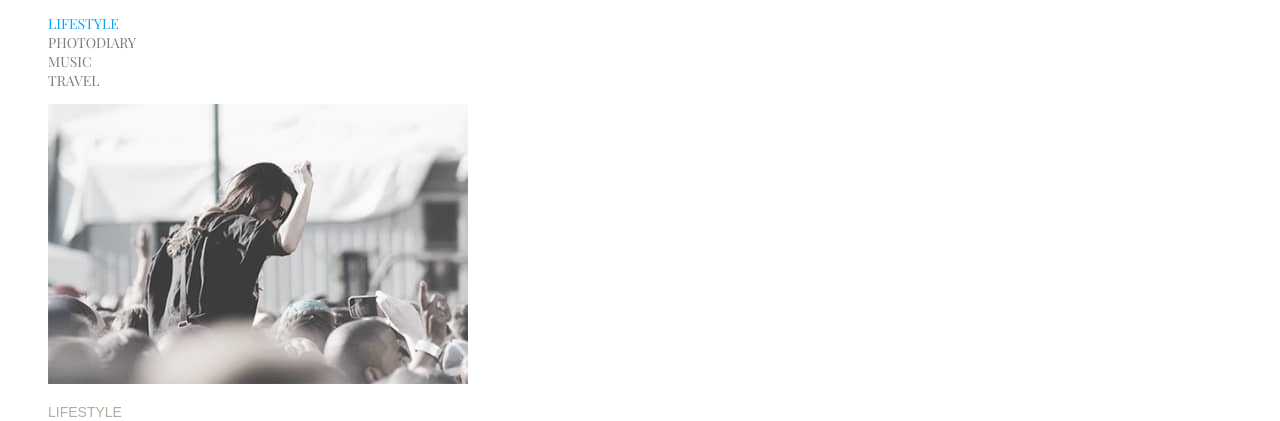
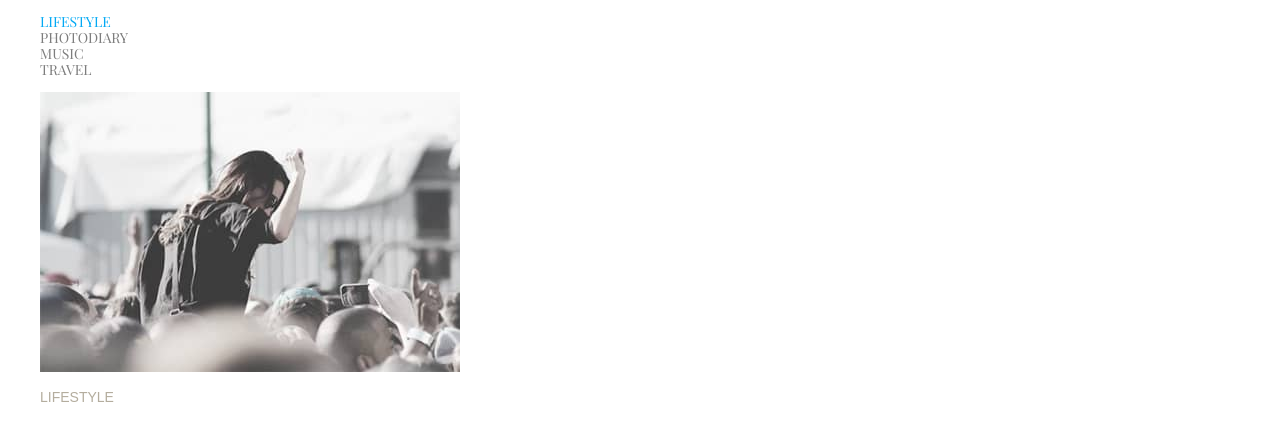
Before and after one commit to Hlib612/photoblog_new, a plain HTML site: page index.html in a window 1280 px wide. Shown: the top 421 px of the page. Drawn offline with nearby package versions, Linux system fonts and the light colour scheme.

Commit message:
add files

```diff
--- a/index.html
+++ b/index.html
@@ -4,6 +4,7 @@
     <meta charset="UTF-8" />
     <meta name="viewport" content="width=device-width, initial-scale=1.0" />
     <title>PHOTOBLOG</title>
+    <link rel="stylesheet" href="https://cdnjs.cloudflare.com/ajax/libs/modern-normalize/1.1.0/modern-normalize.css">
     <link rel="stylesheet" href="/css/style.css" />
     <link rel="preconnect" href="https://fonts.googleapis.com" />
     <link rel="preconnect" href="https://fonts.gstatic.com" crossorigin />
```
